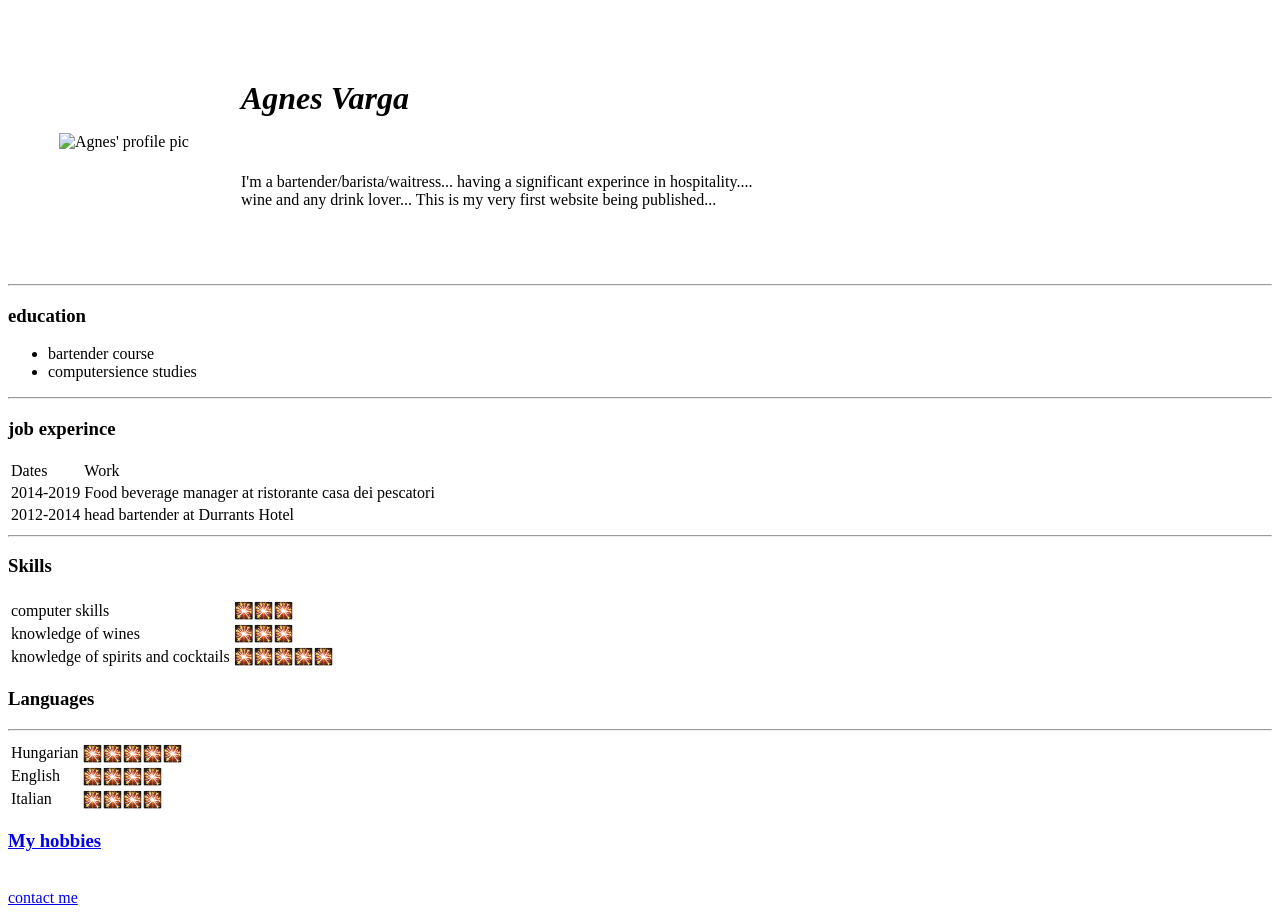
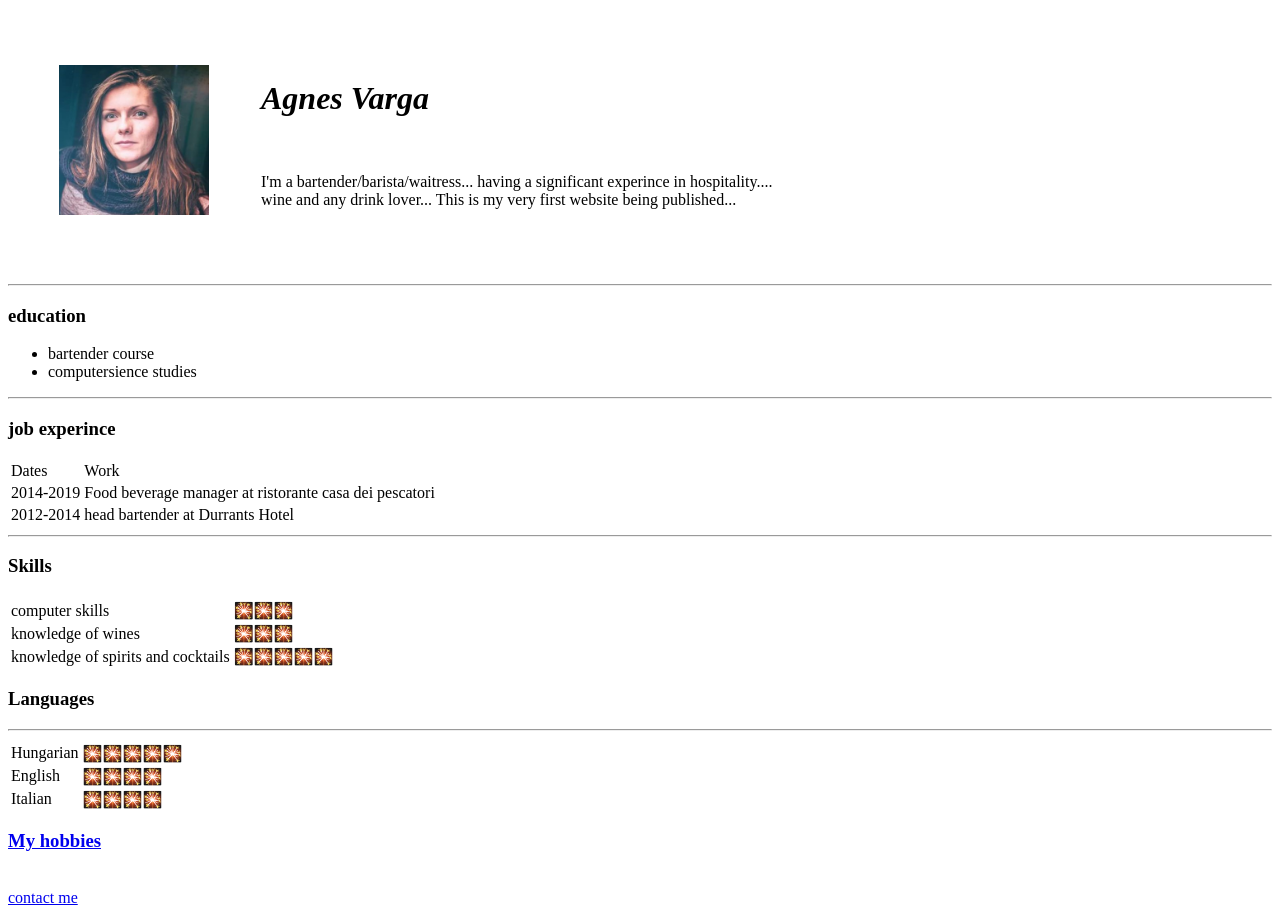
Before and after one commit to agnesvarga1/CV, a plain HTML site: page index.html in a window 1280 px wide. Drawn offline with Linux system fonts and the light colour scheme.

Commit message:
add initial cv site

```diff
--- a/index.html
+++ b/index.html
@@ -10,7 +10,7 @@
   <table cellspacing="50">
 
     <tr>
-      <td><img src="images/agnes1.jpg" alt="Agnes' profile pic" width="150" height="150"></td>
+      <td><img src="agnes1.jpg" alt="Agnes' profile pic" width="150" height="150"></td>
       <td>
         <h1><em>Agnes Varga</em></h1><br>
         <p>
```
